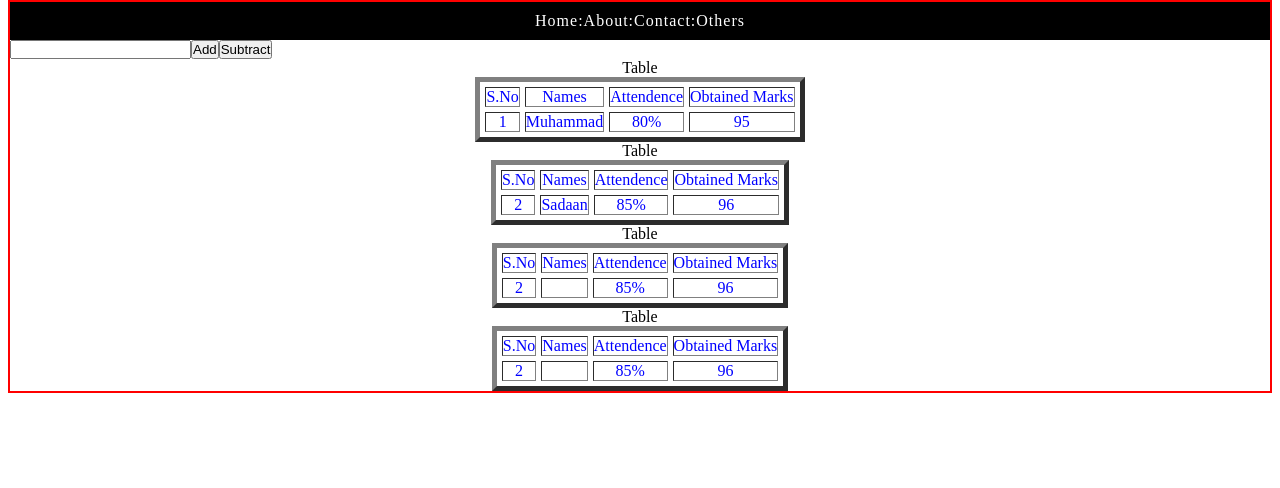
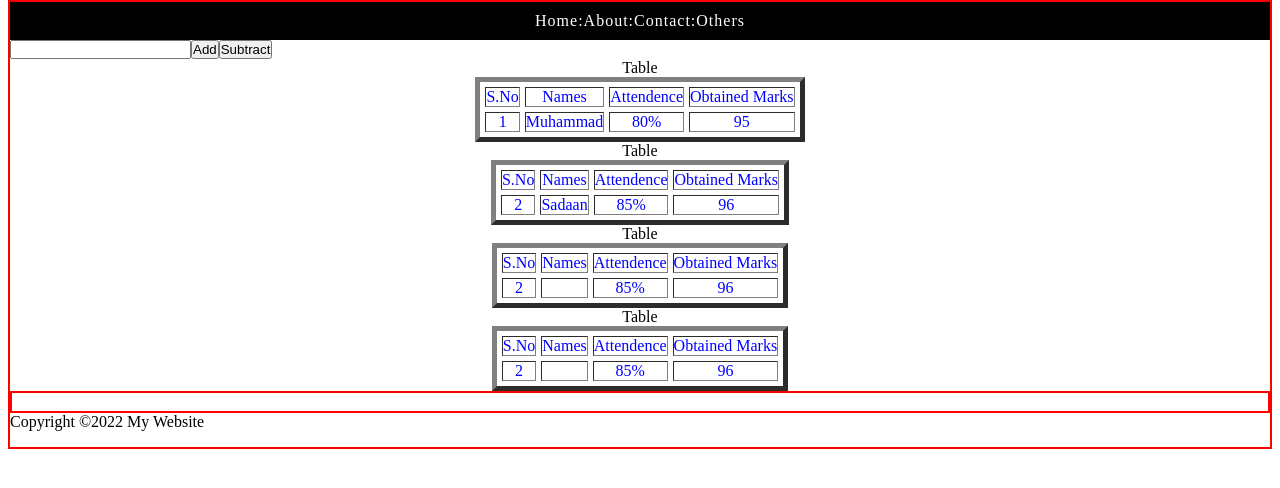
Before and after one commit to Sadaan-Siddique/Practice, a React (Create React App) app: page /about in a window 1280 px wide. Shown: the top 488 px of the page. Built offline with nearby package versions, Linux system fonts and the light colour scheme.

Commit message:
Add bootstrap link

```diff
--- a/public/index.html
+++ b/public/index.html
@@ -24,6 +24,7 @@
       work correctly both with client-side routing and a non-root public URL.
       Learn how to configure a non-root public URL by running `npm run build`.
     -->
+    <link rel="stylesheet" href="https://cdnjs.cloudflare.com/ajax/libs/font-awesome/5.15.3/css/all.min.css" integrity="sha512-tuGdW/rqyjxz/qn0nE/Ls+i5zN/iO5cX9CY8/A2xz+j1f/G/NpvbLNgr5U6h1G/O5Ovf8EoWLx5xJhzyL1w==" crossorigin="anonymous" />
     <title>React App</title>
   </head>
   <body>
--- a/src/components/About.jsx
+++ b/src/components/About.jsx
@@ -6,18 +6,18 @@ function About() {
     // React Hooks
     const [inptData, setInptData] = useState([]);
     const [variable, setVariable] = useState('');
-    const [newvar , setNewVar] = useState([]);
+    const [newvar, setNewVar] = useState([]);
     // JS
     function inptVlue(e) {
         setVariable(e.target.value);
     }
     function btn() {
-        setInptData([...inptData,variable]);
+        setInptData([...inptData, variable]);
     }
-    useEffect(()=>{
+    useEffect(() => {
         console.log(arr[3].name);
-    },[inptData]);
-    function btnTwo(){
+    }, [inptData]);
+    function btnTwo() {
         inptData.pop();
         console.log(inptData);
     }
@@ -63,6 +63,20 @@ function About() {
             <button onClick={btn}>Add </button>
             <button onClick={btnTwo}>Subtract </button>
             {newArr}
+            <footer>
+                <div class="social-icons">
+                    <a href="#">
+                        <i class="fa fa-facebook"></i>
+                    </a>
+                    <a href="#">
+                        <i class="fa fa-instagram"></i>
+                    </a>
+                    <a href="#">
+                        <i class="fa fa-linkedin"></i>
+                    </a>
+                </div>
+                <p>Copyright ©2022 My Website</p>
+            </footer>
 
         </>
     )
```
